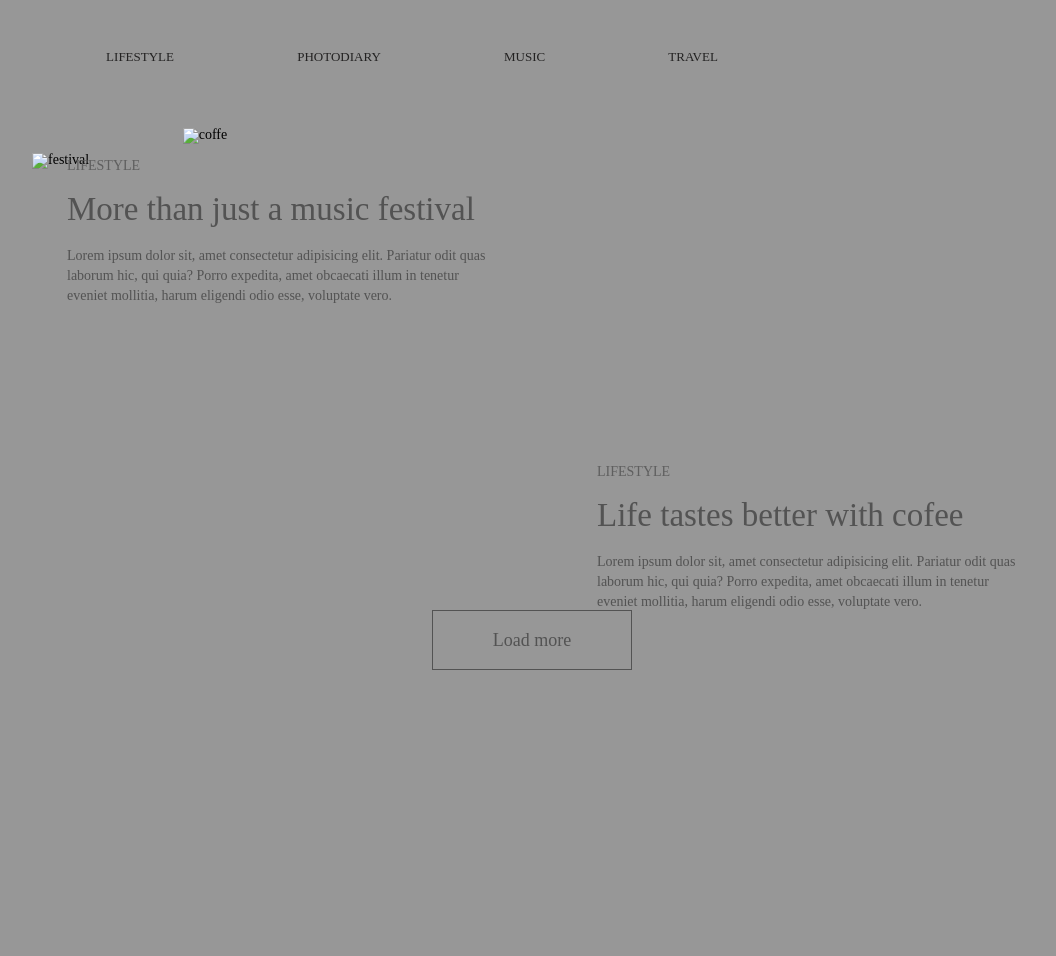
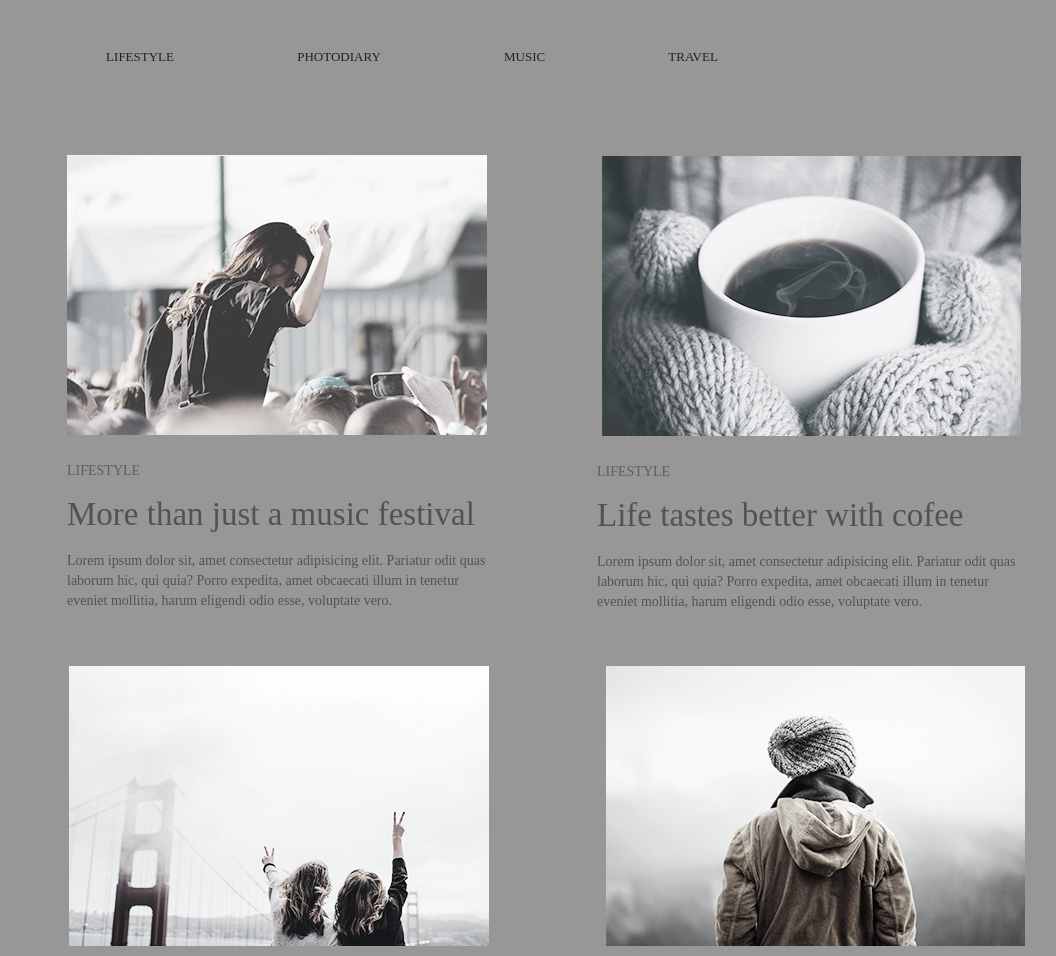
Before and after one commit to Daria-freelancer/goit-markup-hw-02, a plain HTML site: page index.html in a window 1280 px wide. Shown: the top 956 px of the page, without its empty margins (168-1224 px from the left). Drawn offline with Linux system fonts and the light colour scheme; the site is published under a folder, as on GitHub Pages, so addresses that start at the root find nothing.

Commit message:
Update index.html

```diff
--- a/index.html
+++ b/index.html
@@ -15,8 +15,8 @@
     </div>
     <!-- image 1 part-->
     <div class="image_1_2">
-      <img class="image-1" src="/img/image-1.png" alt="festival" />
-      <img class="image-2" src="/img/image-2.png" alt="coffe" />
+      <img class="image-1" src="./img/image-1.png" alt="festival" />
+      <img class="image-2" src="./img/image-2.png" alt="coffe" />
     </div>
     <!-- text-1 -->
     <div class="text_1_1">
@@ -52,8 +52,8 @@
 
     <!-- image 2 part -->
     <div class="image_3_4">
-        <img class="image-3" src="/img/image-3.png" alt="" />
-        <img class="image-4" src="/img/image-4.png" alt="" />
+        <img class="image-3" src="./img/image-3.png" alt="" />
+        <img class="image-4" src="./img/image-4.png" alt="" />
     </div>
     <!-- text-3 -->
     <div class="text_3_3">
```
